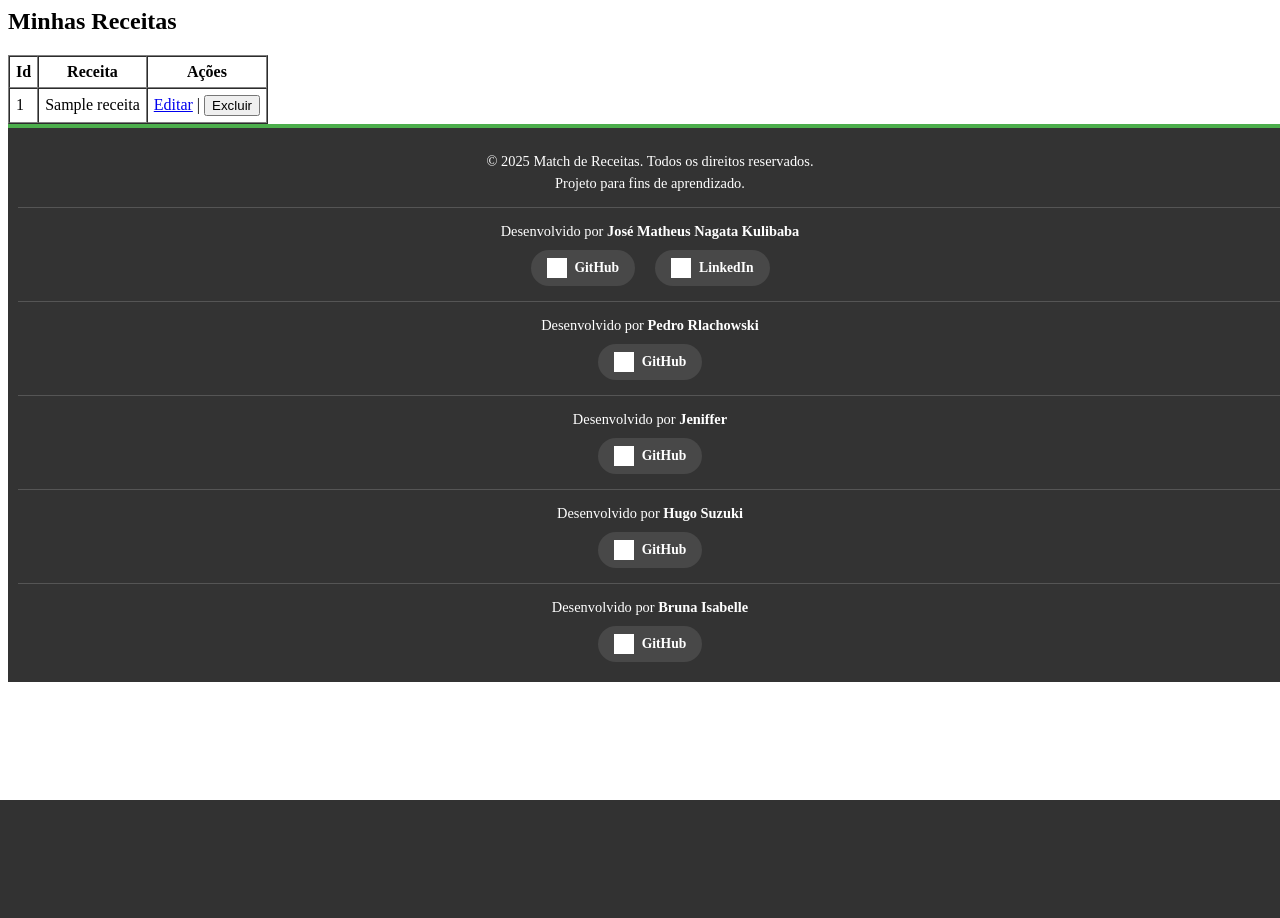
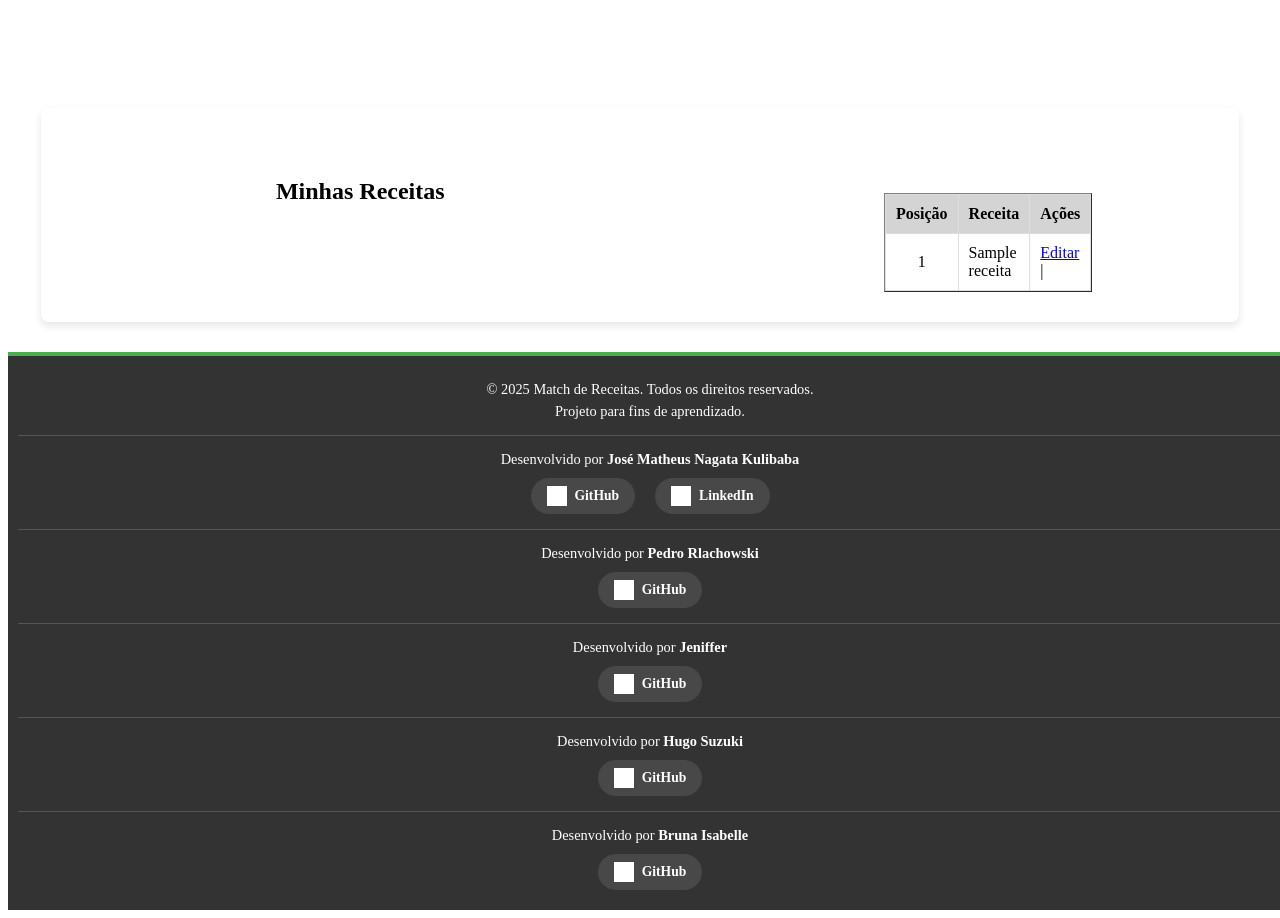
Before and after one commit to JoseMatheusNagata/MatchDeReceitas, a PHP site: template view/minhas_receitas.php in a window 1280 px wide. Before the commit the page ends 800 px from the top, so only its background shows below. Run offline with PHP 8.4, Linux system fonts and the light colour scheme; the template is opened without the code that fills it: most values are stand-ins (such as "Sample title", 1, 10 or a date in 2020); grey boxes are pictures that could not be loaded.

Commit message:
alteraçoes no css e html da página minhas receitas

```diff
--- a/css/minha_lista.css
+++ b/css/minha_lista.css
@@ -1,5 +1,61 @@
 body {
-    font-family: Arial, sans-serif;
-    background-color: #f4f4f4;
-    margin: 0; padding: 20px;
+     padding-top: 100px;
 }
+.container {
+    margin: 0 auto 30px auto;
+    width: 90%;
+    background-color: #fff;
+    padding: 30px;
+    border-radius: 8px;
+    box-shadow: 0 4px 8px rgba(0,0,0,0.1);
+    flex:1;
+}
+
+.receitas-table {
+        display: flex;
+        flex-wrap: wrap;
+        gap: 30px;
+        justify-content: space-around;
+        margin-top: 20px;
+}
+.receitas-table-h2 {
+    text-align: center;
+        color: #333;
+        border-bottom: 2px solid #eee;
+        padding-bottom: 10px;
+}
+.table-container {
+        max-width: 120px;
+        display: flex;
+        flex-wrap: wrap;
+        gap: 30px;
+        justify-content: space-around;
+        margin-top: 20px;
+}
+.table-stats {
+        flex: 1 1 100%;
+        min-width: unset;
+}
+.table-stats table {
+         width: 100%;
+        border-collapse: collapse;
+        margin-top: 15px;
+        display: block;
+        overflow-x: auto;
+}
+.table-stats table table {
+        width: 100%;
+        border-collapse: collapse;
+        margin-top: 15px;
+        display: block;
+        overflow-x: auto;
+}
+.table-stats th, .table-stats td {
+        border: 1px solid #ddd;
+        padding: 10px;
+        text-align: left;
+}
+.table-stats th {
+        background-color: #d4d4d4;
+        font-weight: bold;
+}
--- a/view/minhas_receitas.php
+++ b/view/minhas_receitas.php
@@ -1,7 +1,17 @@
+<!DOCTYPE html>
+<html lang="pt-br">
+<head>
+    <meta charset="UTF-8">
+    <meta name="viewport" content="width=device-width, initial-scale=1.0">
+    <title>Minhas Receitas</title>
+    <link rel="stylesheet" href="./css/minha_lista.css">
+</head>
+<body>
+<main>
+    <div class="container">
 
-<main>
-    <h2>Minhas Receitas</h2>
-
+    <div class="receitas-table">
+        <h2>Minhas Receitas</h2>
     <?php
     // Helpers para compatibilidade array/objeto e saída segura
     function get_field($item, $key, $default = null) {
@@ -24,15 +34,18 @@
     <?php if (empty($receitas)): ?>
         <p>Nenhuma receita encontrada.</p>
     <?php else: ?>
+    <div class="table-container">
+
+        <div class="table-stats">
         <table border="1" cellpadding="6" cellspacing="0">
-            <tr><th>Id</th><th>Receita</th><th>Ações</th></tr>
+            <tr><th style="width: 10%;">Posição</th><th>Receita</th><th style="width: 20%;">Ações</th></tr>
             <?php foreach ($receitas as $r): ?>
                 <?php
                     $id = pick_field($r, ['id','Id','id_receita'], '');
                     $titulo = pick_field($r, ['titulo','titulo_receita','Titulo'], 'Sem título');
                 ?>
                 <tr>
-                    <td><?= safe_str($id) ?></td>
+                    <td style="text-align: center;"><?= safe_str($id) ?></td>
                     <td><?= safe_str($titulo) ?></td>
                     <td>
                         <!-- Atualize as actions abaixo para os nomes reais de sua rota se necessário -->
@@ -41,11 +54,20 @@
                         <form method="post" action="index.php?action=removerReceita" style="display:inline;">
                             <input type="hidden" name="id" value="<?= safe_str($id) ?>">
                             <input type="hidden" name="csrf_token" value="<?= safe_str($_SESSION['csrf_token'] ?? '') ?>">
-                            <button type="submit" onclick="return confirm('Excluir?')">Excluir</button>
+
                         </form>
                     </td>
                 </tr>
             <?php endforeach; ?>
-        </table>
+          </table>
+         </div>
+         </div>
+        </div>
     <?php endif; ?>
-</main>
+    </div>
+     <?php
+        include "view/footer.php";
+    ?>
+  </body>
+ </main>
+</html>
```
